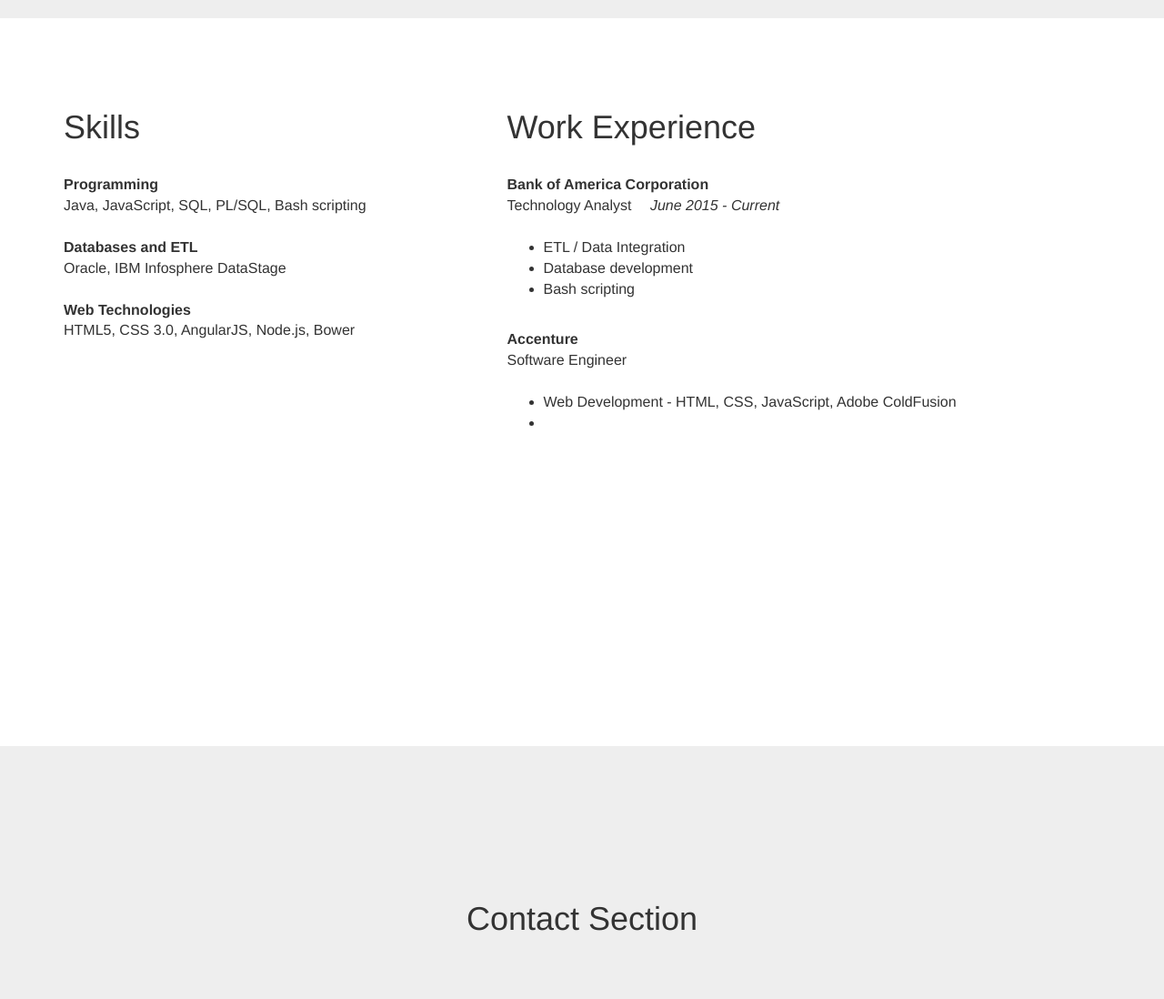
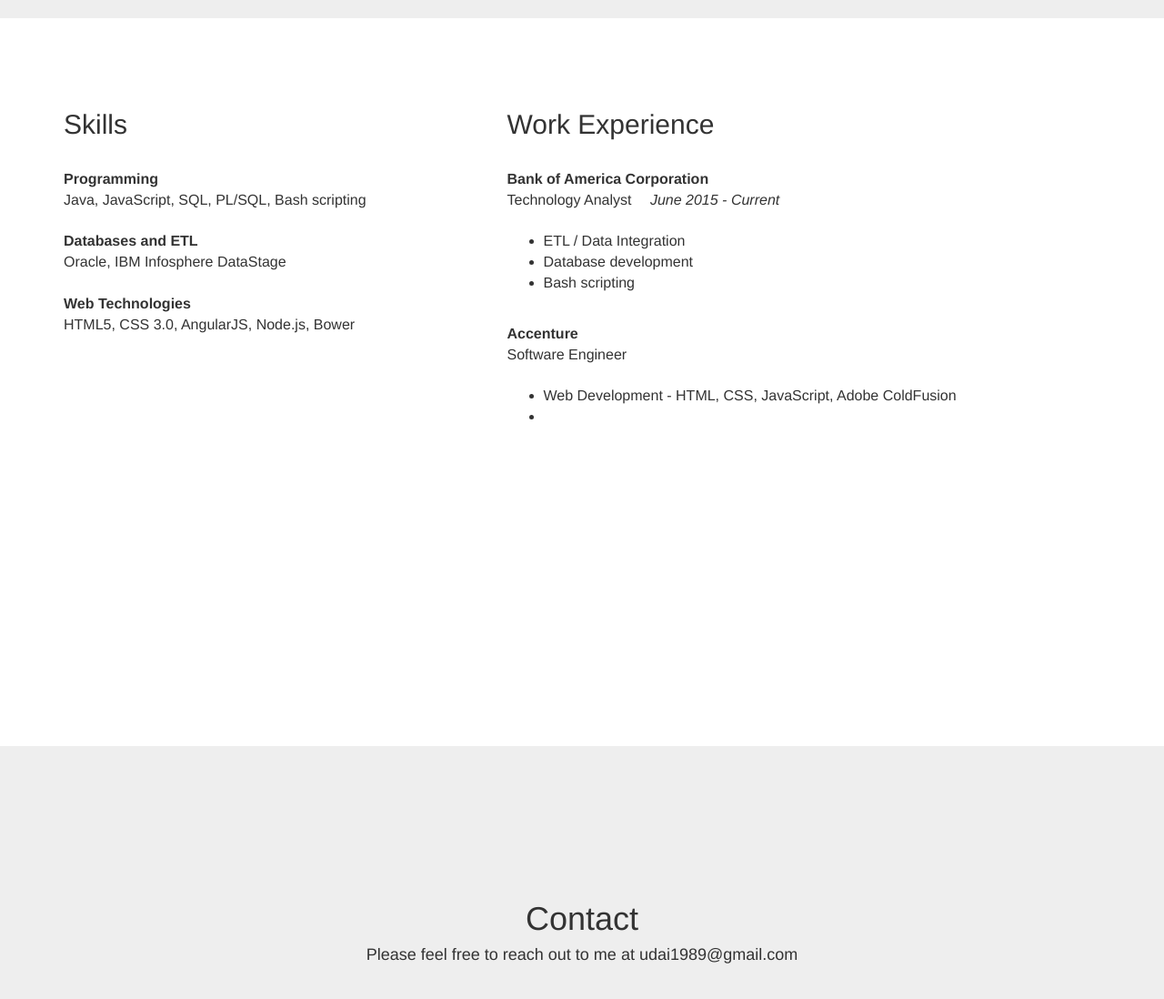
Before and after one commit to udai-singh/udai-singh.github.io, a website: page index.html in a window 1280 px wide. Shown: the part 780-1878 px from the top of the page at 91% size. Drawn offline with Linux system fonts and the light colour scheme.

Commit message:
Minor changes

```diff
--- a/index.html
+++ b/index.html
@@ -52,7 +52,7 @@
                 </button>
                 <a class="navbar-brand page-scroll" href="#page-top"></a>
             </div>
-            <div id="navbar" class="navbar-collapse collapse">
+            <div class="navbar-collapse collapse navbar-ex1-collapse" >
                 <ul class="nav navbar-nav">
                     <li class="hidden">
                         <a class="page-scroll" href="#page-top"></a>
@@ -117,7 +117,7 @@
         <div class="container">
             <div class="row">
                 <div class="col-sm-4">
-                    <h1>Skills</h1>
+                    <h2>Skills</h2>
                     <dl class="">
 
                       <br>
@@ -133,7 +133,7 @@
                 </div>
 
                 <div class="col-sm-7 col-sm-push-1">
-                    <h1>Work Experience</h1>
+                    <h2>Work Experience</h2>
                     <br>
                     <dl class="">
                       <dt>Bank of America Corporation</dt>
@@ -163,7 +163,9 @@
         <div class="container">
             <div class="row">
                 <div class="col-lg-12">
-                    <h1>Contact Section</h1>
+                    <h1>Contact</h1>
+                    <h4>Please feel free to reach out to me at udai1989@gmail.com</h4>
+
                 </div>
             </div>
         </div>
```
